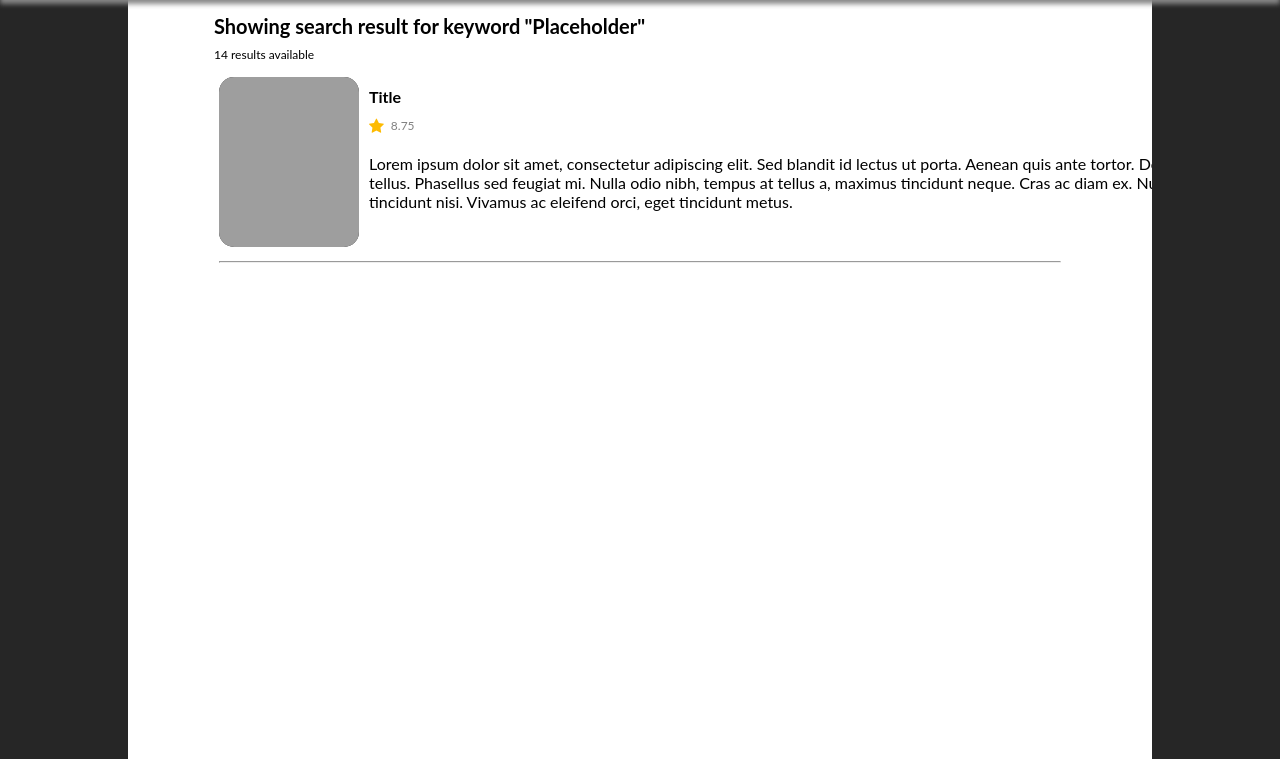
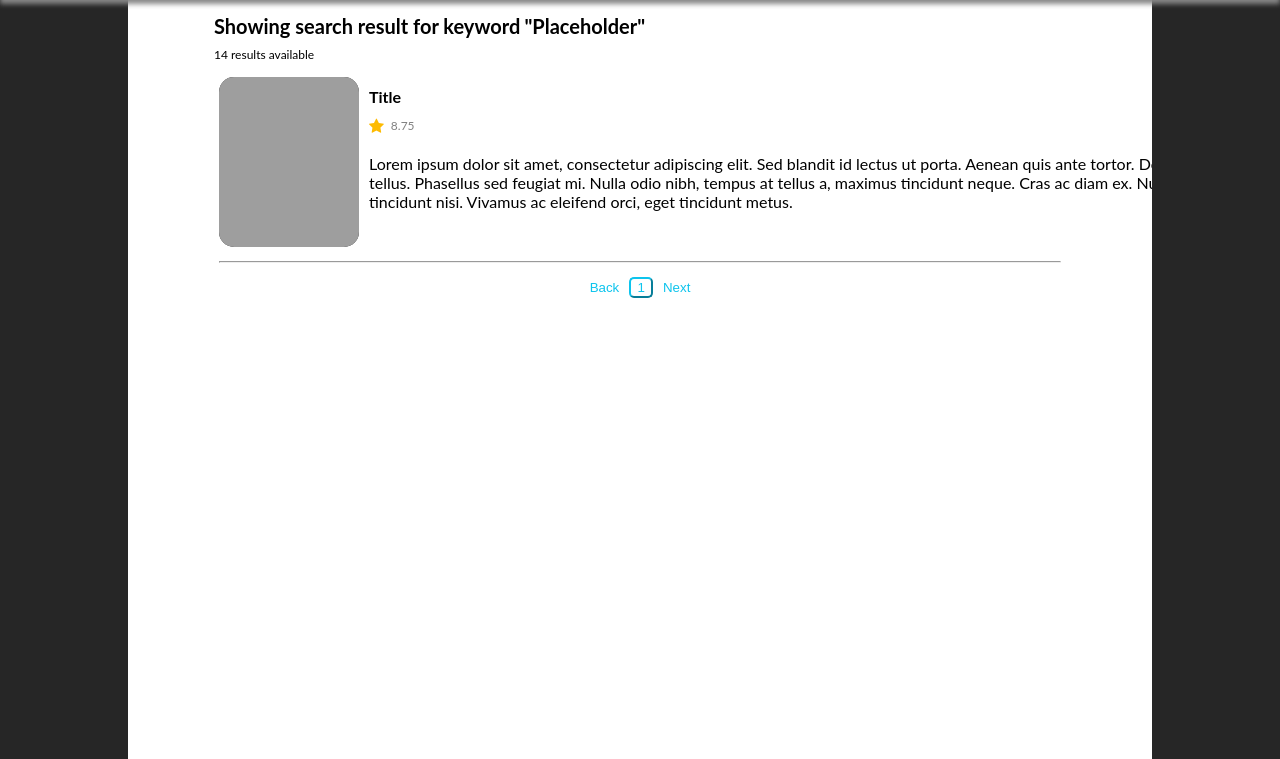
Before and after one commit to lydiaastrella/engima-cinema-web-app, a PHP site: page /page/searchresult.html in a window 1280 px wide. Shown: the part 41-800 px from the top of the page. Run offline with PHP 8.4, Linux system fonts and the light colour scheme; grey boxes are pictures that could not be loaded.

Commit message:
add page button

```diff
--- a/css/searchresult.css
+++ b/css/searchresult.css
@@ -199,3 +199,32 @@ background-color: #262626;
             hr{
                 margin-top: 50px;
             }
+
+        footer{
+            text-align: center;
+        }
+
+            .pagebuttoncontainer{
+                display: inline-block;
+            }
+
+                .Back{
+                    background: transparent;
+                    outline: none;
+                    border: none;
+                    color: #0dc4ed;
+                }
+
+                .pagebox{
+                    background: transparent;
+                    color: #0dc4ed;
+                    border-color: #0dc4ed;
+                    border-radius: 5px;
+                }
+
+                .Next{
+                    background: transparent;
+                    outline: none;
+                    border: none;
+                    color: #0dc4ed;
+                }
--- a/page/searchresult.html
+++ b/page/searchresult.html
@@ -47,6 +47,13 @@
             </div>
             <hr>
         </article>
+        <footer>
+            <div class=pagebuttoncontainer>
+                <button class="Back">Back</button>
+                <button class="pagebox">1</button>
+                <button class="Next">Next</button>
+            </div>
+        </footer>
     </section>
 </body>
 </html>
```
